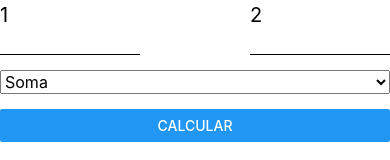
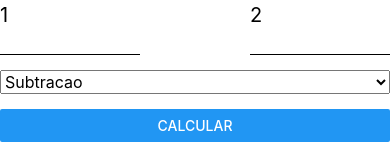
Before and after one commit to GuilhermeRodrigues/curso_react_app7, a React Native app: screen / in a window 390 px wide. Shown: the part 175-335 px from the top of the page. Built offline with nearby package versions, Linux system fonts and the light colour scheme.

Commit message:
Componente Operacao - Refactoring
Componente Operacao - Refactoring.

```diff
--- a/src/components/Operacao.js
+++ b/src/components/Operacao.js
@@ -3,18 +3,13 @@ import React, { Component } from 'react';
 import { Picker, StyleSheet } from 'react-native';
 
 export default class Operacao extends Component {
-    constructor(props) {
-        super(props);
-
-        this.state = { operacao: '' };
-    }
 
     render() {
         return (
             <Picker
                 style={styles.operacao}
-                selectedValue={this.state.operacao}
-                onValueChange={op => { this.setState({ operacao: op }); }}
+                selectedValue={this.props.operacao}
+                onValueChange={op => { this.props.atualizaOperacao(op); }}
             >
                 <Picker.Item label="Soma" value="soma" />
                 <Picker.Item label="Subtracao" value="subtracao" />
--- a/src/components/Painel.js
+++ b/src/components/Painel.js
@@ -10,15 +10,20 @@ class Painel extends Component {
     constructor(props) {
         super(props);
 
-        this.state = { num1: '1', num2: '2' };
+        this.state = { num1: '1', num2: '2', operacao: 'subtracao' };
 
         this.calcular = this.calcular.bind(this);
         this.atualizaValor = this.atualizaValor.bind(this);
+        this.atualizaOperacao = this.atualizaOperacao.bind(this);
     }
 
     calcular() {
         const resultado = parseFloat(this.state.num1) + parseFloat(this.state.num2);
         console.log(resultado);
+    }
+
+    atualizaOperacao(operacao) {
+        this.setState({ operacao });
     }
 
     atualizaValor(nomeCampo, numero) {
@@ -36,7 +41,7 @@ class Painel extends Component {
                     num2={this.state.num2}
                     atualizaValor={this.atualizaValor}
                 />
-                <Operacao />
+                <Operacao operacao={this.state.operacao} atualizaOperacao={this.atualizaOperacao} />
                 <Comando acao={this.calcular} />
             </View>
         );
```
